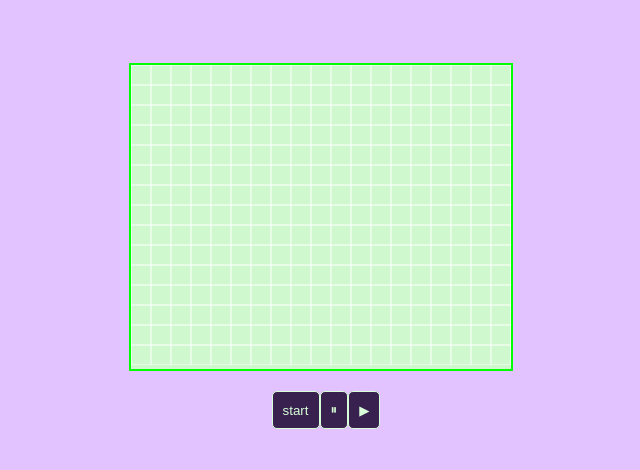
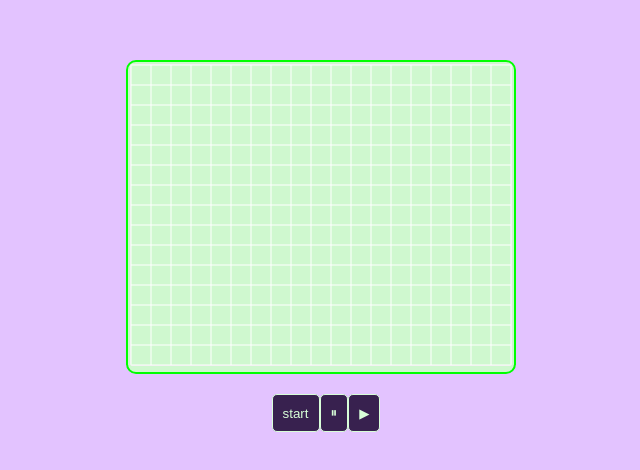
Before and after one commit to kaddykube/snake-server, a website with bundled scripts: page src/index.html in a window 1280 px wide. Shown: the part 144-614 px from the top of the page, without its empty margins (319-959 px from the left). Built offline with nearby package versions, Linux system fonts and the light colour scheme.

Commit message:
Update style.css

```diff
--- a/src/style/style.css
+++ b/src/style/style.css
@@ -24,8 +24,15 @@ body {
 #game {
   width: fit-content;
   height: fit-content;
+  background-color: rgb(207, 248, 207);
+  padding: 2px;
   border: 2px solid lime;
-  background-color: rgb(207, 248, 207);
+  border-radius: 10px;
+}
+
+#game canvas {
+  border: 1px solid rgb(243, 243, 243);
+  border-radius: 2px;
 }
 
 #control {
```
